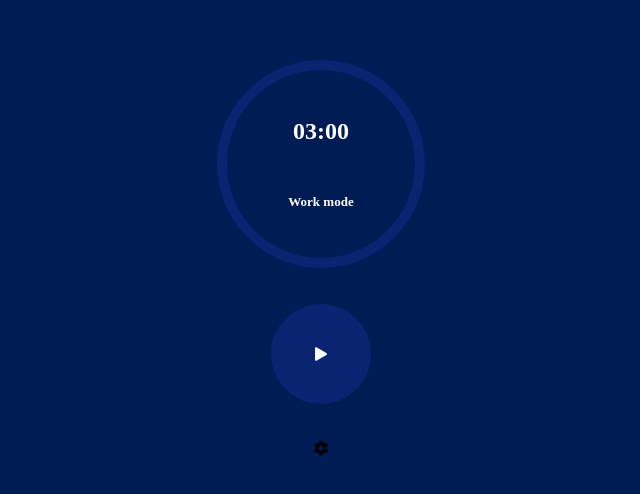
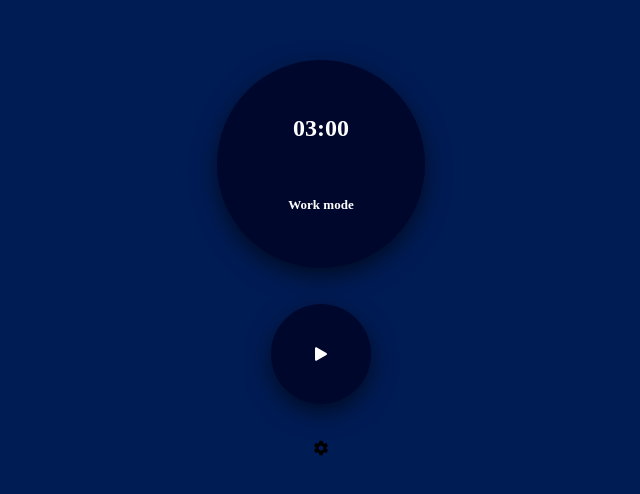
Before and after one commit to constThiagoSilva/pomodoro-app, a React (Vite) app: page / in a window 1280 px wide. Shown: the part 140-634 px from the top of the page, without its empty margins (319-959 px from the left). Built offline with nearby package versions, Linux system fonts and the light colour scheme.

Commit message:
fix: fix box shadow compoenents

```diff
--- a/src/components/PlayButton/styles.ts
+++ b/src/components/PlayButton/styles.ts
@@ -13,7 +13,9 @@ export const Container = styled.button`
     font-size: x-large;
 
     color: #fff;
-    background-color: ${({theme}) => theme.colors.blue_700};
+    background-color: ${({theme}) => theme.colors.blue_900};
+
+    box-shadow: rgba(0, 0, 0, 0.6) 0px 8px 24px;
 
     transition: all .2s;
 
--- a/src/components/Pomodoro/styles.ts
+++ b/src/components/Pomodoro/styles.ts
@@ -32,7 +32,9 @@ export const Timer = styled.div`
     justify-content: center;
     align-items: center;
 
-    border: 10px solid ${({theme}) => theme.colors.blue_700};
+    box-shadow: rgba(0, 0, 0, 0.6) 0px 8px 24px;
+
+    background-color: ${({theme}) => theme.colors.blue_900};
 
     span {
         width: 100%;
```
